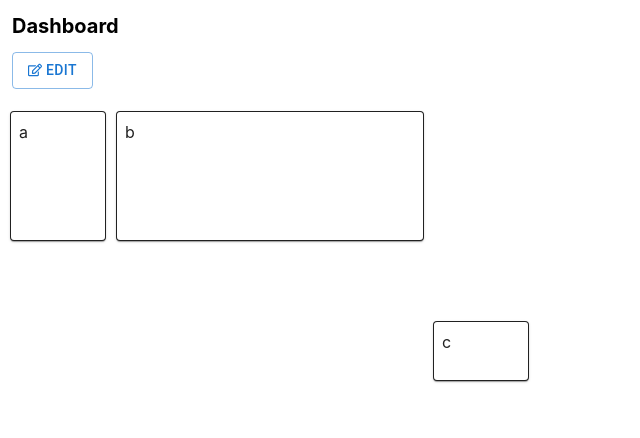
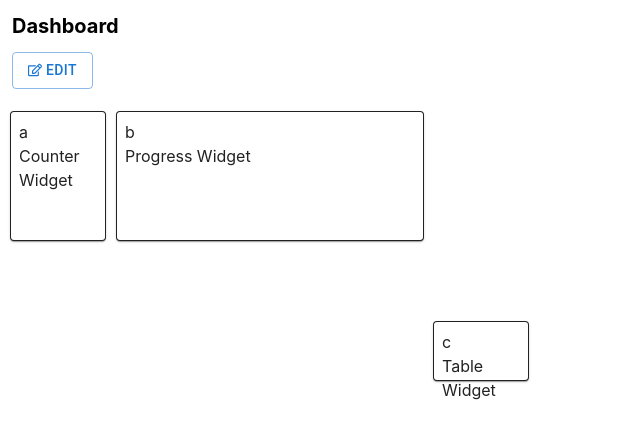
Before and after one commit to kjj7999/colorful-days, a React (Create React App) app in the folder frontend/: page /dashboard in a window 1280 px wide. Shown: the top 438 px of the page, without its empty margins (0-640 px from the left). Built offline with nearby package versions, Linux system fonts and the light colour scheme.

Commit message:
widget components by records

```diff
--- /dev/null
+++ b/frontend/src/components/organisms/CounterWidget.tsx
@@ -0,0 +1,9 @@
+function CounterWidget() {
+  return (
+    <div>
+      Counter Widget
+    </div>
+  )
+}
+
+export default CounterWidget;
--- /dev/null
+++ b/frontend/src/components/organisms/GroupWidget.tsx
@@ -0,0 +1,9 @@
+function GroupWidget() {
+  return (
+    <div>
+      Group Widget
+    </div>
+  )
+}
+
+export default GroupWidget;
--- /dev/null
+++ b/frontend/src/components/organisms/LinkWidget.tsx
@@ -0,0 +1,9 @@
+function LinkWidget() {
+  return (
+    <div>
+      Link Widget
+    </div>
+  )
+}
+
+export default LinkWidget;
--- /dev/null
+++ b/frontend/src/components/organisms/ProgressWidget.tsx
@@ -0,0 +1,9 @@
+function ProgressWidget() {
+  return (
+    <div>
+      Progress Widget
+    </div>
+  )
+}
+
+export default ProgressWidget;
--- /dev/null
+++ b/frontend/src/components/organisms/TableWidget.tsx
@@ -0,0 +1,9 @@
+function TableWidget() {
+  return (
+    <div>
+      Table Widget
+    </div>
+  )
+}
+
+export default TableWidget;
--- a/frontend/src/components/organisms/Widget.tsx
+++ b/frontend/src/components/organisms/Widget.tsx
@@ -1,20 +1,35 @@
-import { useEffect, useState, useRef, useCallback } from "react";
+import { useEffect, useState, useRef } from "react";
 import { Paper } from "@mui/material";
 import { useOnClickOutside } from "usehooks-ts";
+import GroupWidget from "./GroupWidget";
+import CounterWidget from "./CounterWidget";
+import ProgressWidget from "./ProgressWidget";
+import TableWidget from "./TableWidget";
+import LinkWidget from "./LinkWidget";
 
 interface WidgetProps {
   item: string;
   editable: boolean;
   onClick: Function;
   onContextMenu: Function;
+  type: string;
 }
 
-function Widget({ item, editable, onClick, onContextMenu }: WidgetProps) {
+const WIDGET_COMPONENTS: Record<string, React.FC> = {
+  "group": GroupWidget,
+  "counter": CounterWidget,
+  "progress": ProgressWidget,
+  "table": TableWidget,
+  "link": LinkWidget,
+};
+
+
+function Widget({ item, editable, onClick, onContextMenu, type }: WidgetProps) {
   const gadgetBox = useRef<HTMLDivElement>(null);
   const [isHover, setIsHover] = useState(false);
 
   useEffect(() => {
-    console.log(`use effect ${item}`);
+    console.log(`use effect ${item} ${type}`);
   }, []);
 
   useOnClickOutside(gadgetBox, handleClickOutside);
@@ -40,6 +55,8 @@ function Widget({ item, editable, onClick, onContextMenu }: WidgetProps) {
     setIsHover(false);
   }
 
+  const WidgetComponent = WIDGET_COMPONENTS[type];
+
   return (
     <>
       <div
@@ -57,6 +74,7 @@ function Widget({ item, editable, onClick, onContextMenu }: WidgetProps) {
         >
           {item}
           {(isHover && editable) && <span>Hover</span>}
+          <WidgetComponent />
         </Paper>
       </div>
     </>
--- a/frontend/src/pages/Dashboard.tsx
+++ b/frontend/src/pages/Dashboard.tsx
@@ -14,6 +14,12 @@ let layout1 = [
   { i: "b", x: 1, y: 0, w: 3, h: 2, static: true },
   { i: "c", x: 4, y: 3, w: 1, h: 1, static: true },
 ];
+
+let gadgetProps = [
+  { "gadgetType": "counter" },
+  { "gadgetType": "progress" },
+  { "gadgetType": "table" },
+]
 
 function Dashboard() {
   const [title, setTitle] = useState("Dashboard");
@@ -38,10 +44,10 @@ function Dashboard() {
   }
 
   function generateDOM() {
-    return layout.lg.map((l) => {
+    return layout.lg.map((l, index) => {
       return (
         <div key={l.i} style={{ zIndex: -1 }}>
-          <Widget item={l.i} editable={l.static === false} onClick={hideContextMenu} onContextMenu={showContextMenu}/>
+          <Widget item={l.i} editable={l.static === false} onClick={hideContextMenu} onContextMenu={showContextMenu} type={gadgetProps[index].gadgetType} />
         </div>
       );
     });
```
